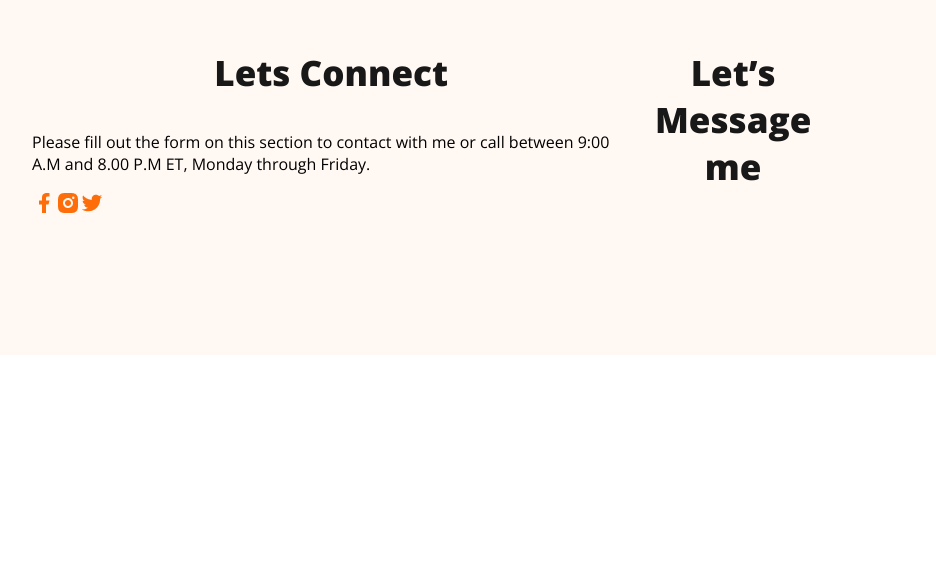
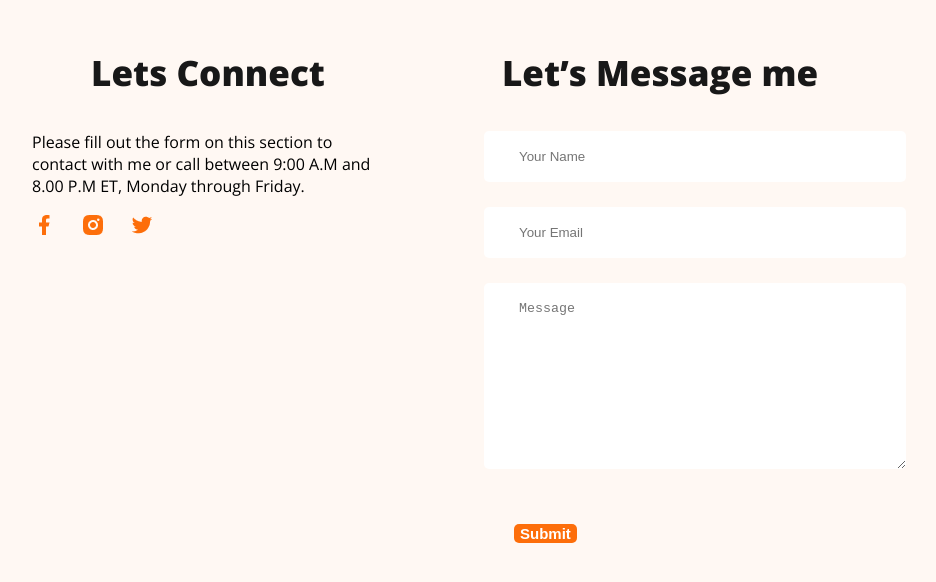
Before and after one commit to maisha106/web-developer-portfolio, a plain HTML site: page index.html in a window 1280 px wide. Shown: the part 3673-4255 px from the top of the page, without its empty margins (206-1142 px from the left). Before the commit the page ends 4036 px from the top, so only its background shows below. Drawn offline with nearby package versions, Linux system fonts and the light colour scheme.

Commit message:
added footer 2

```diff
--- a/index.html
+++ b/index.html
@@ -179,6 +179,12 @@
         </div>
         <div class="footer-column">
             <h3 class="section-title">Let’s Message me</h3>
+            <form class="Contact">
+                <input type="text" placeholder="Your Name">
+                <input type="email" name="" id="" placeholder="Your Email">
+                <textarea name="" id="" cols="30" rows="10" placeholder="Message"></textarea>
+                <input class="button-primary" type="submit" value="Submit">
+            </form>
         </div>
     </footer>
 </body>
--- a/styles/portfolio.css
+++ b/styles/portfolio.css
@@ -185,4 +185,26 @@ footer {
     background-color: #FFF8F3;
     margin-top: 100px;
     padding: 130px 230px;
+    gap: 100px;
 }
+
+.footer-column {
+    width: 50%;
+}
+
+.Contact input[type="text"],
+input[type="email"],
+textarea {
+    display: block;
+    margin-bottom: 25px;
+    padding: 18px 35px;
+    color: #757575;
+    border-radius: 5px;
+    background: #FFF;
+    border: 0;
+    width: 100%;
+}
+
+.social-links a {
+    margin-right: 25px;
+}
```
